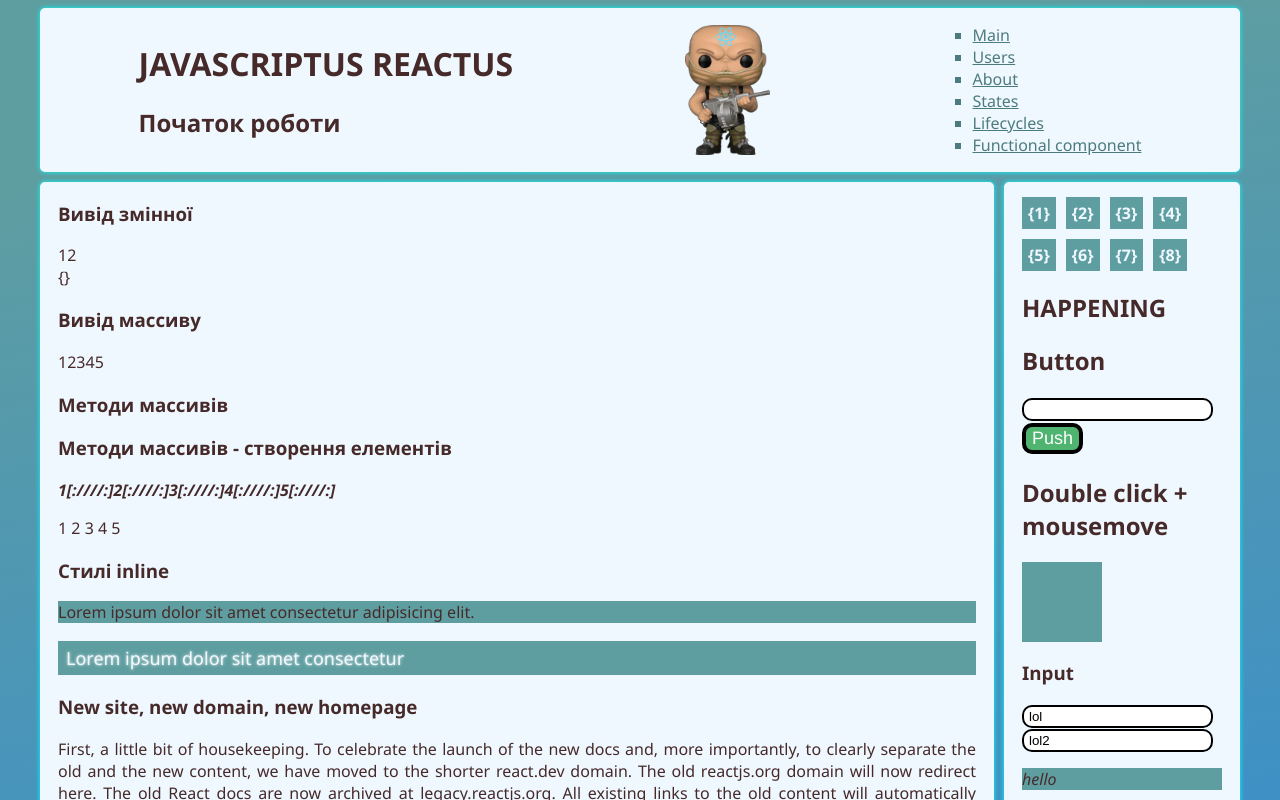
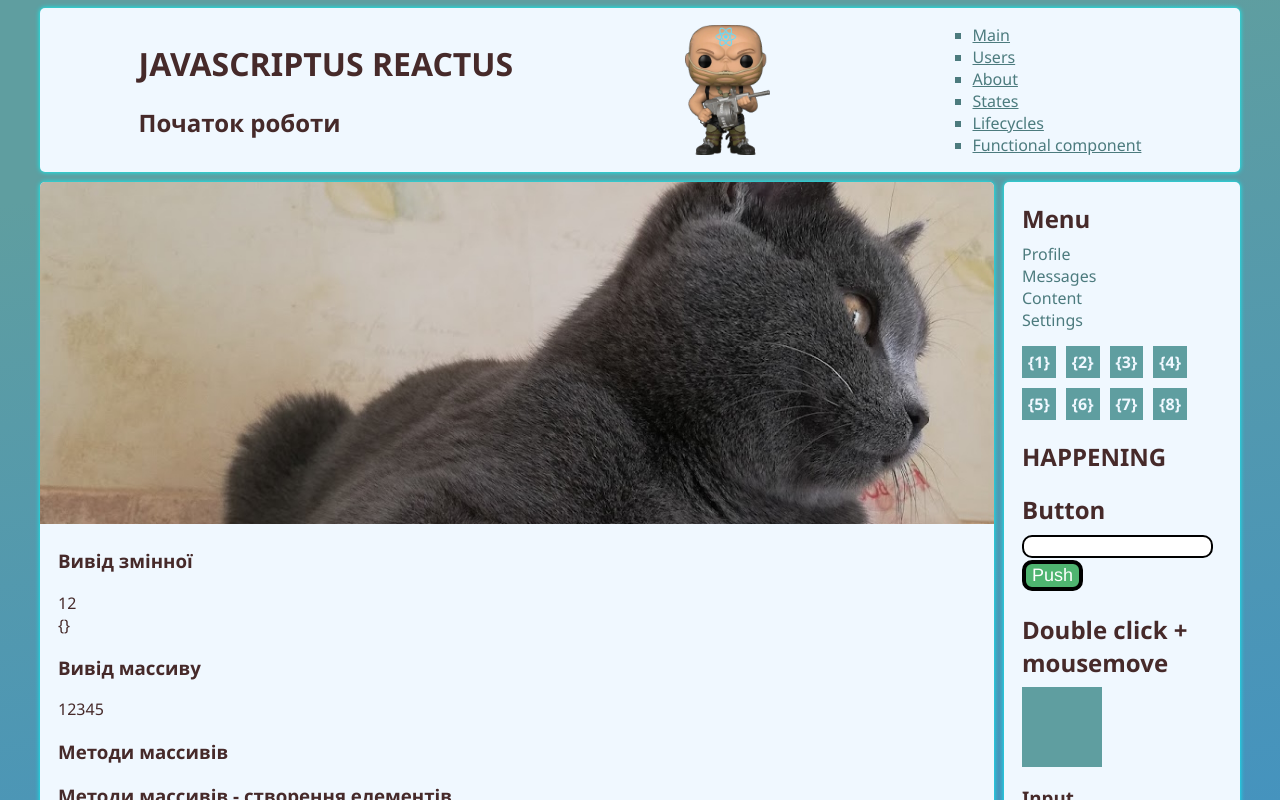
Before and after one commit to tztaras/app, a React (Create React App) app: page / in a window 1280 px wide. Shown: the top 800 px of the page. Built offline with nearby package versions, Linux system fonts and the light colour scheme.

Commit message:
cat-main

```diff
--- a/src/Header/Header.js
+++ b/src/Header/Header.js
@@ -39,6 +39,7 @@ function Header() {
             </nav>
 
 
+
         </div>
     )
 }
--- a/src/Main/Main.css
+++ b/src/Main/Main.css
@@ -6,6 +6,14 @@
     background-color: aliceblue;
 
 
+}
+
+
+
+.cat-main img {
+    width: 100%;
+    border-top-left-radius: 5px;
+    border-top-right-radius: 5px;
 }
 
 section {
--- a/src/Main/Main.js
+++ b/src/Main/Main.js
@@ -16,6 +16,9 @@ function Main() {
 
     return (
         <div className="main">
+            <div className="cat-main">
+            <img src="./img/cat-main.jpg" alt="grey cat" />
+            </div>
 
             <section>
                 <h3>Вивід змінної </h3>
--- a/src/Sidebar/Sidebar.css
+++ b/src/Sidebar/Sidebar.css
@@ -8,6 +8,10 @@
     box-shadow: 0px 0px 5px cyan;
 
 
+}
+
+.sidebar section h2 {
+    margin-bottom: 8px;
 }
 
 
@@ -76,7 +80,7 @@ input[type='text'] {
 .sibling {
     background-color: cadetblue;
     color: aliceblue;
-   font-weight: bold;
+    font-weight: bold;
     transition: opacity 0.1s ease;
     padding: 5px 6px;
     width: min-content;
--- a/src/Sidebar/Sidebar.js
+++ b/src/Sidebar/Sidebar.js
@@ -47,6 +47,18 @@ function Sidebar() {
     // }
     return (
         <div className="sidebar">
+            <section>
+                <h2>Menu</h2>
+                <nav>
+                    <div><a>Profile</a></div>
+                    <div><a>Messages</a></div>
+                    <div><a>Content</a></div>
+                    <div><a>Settings</a></div>
+                    {/* <div></div>
+                    <div></div>
+                    <div></div> */}
+                </nav>
+            </section>
 
             <section className='containerSiblings'>
 
```
Also changed, not shown: public/img/cat-main.jpg (added). Lines whose indentation alone changed are shown as unchanged.
